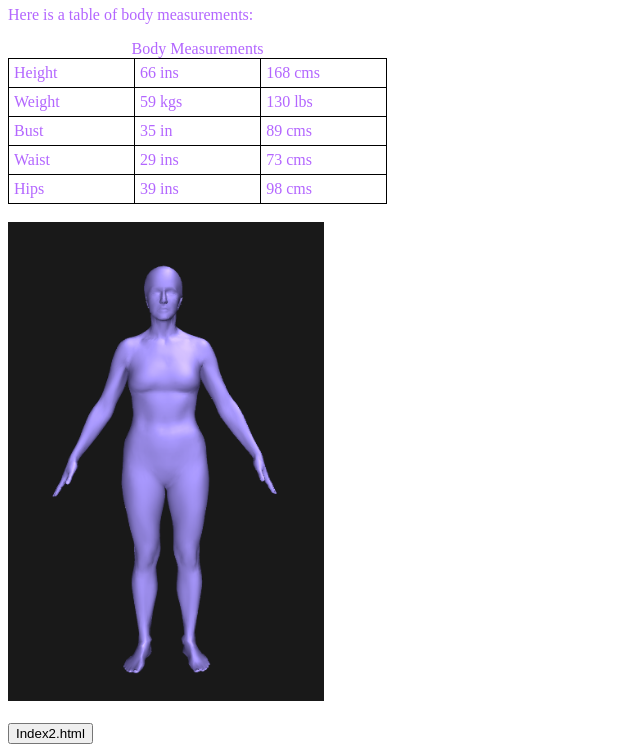
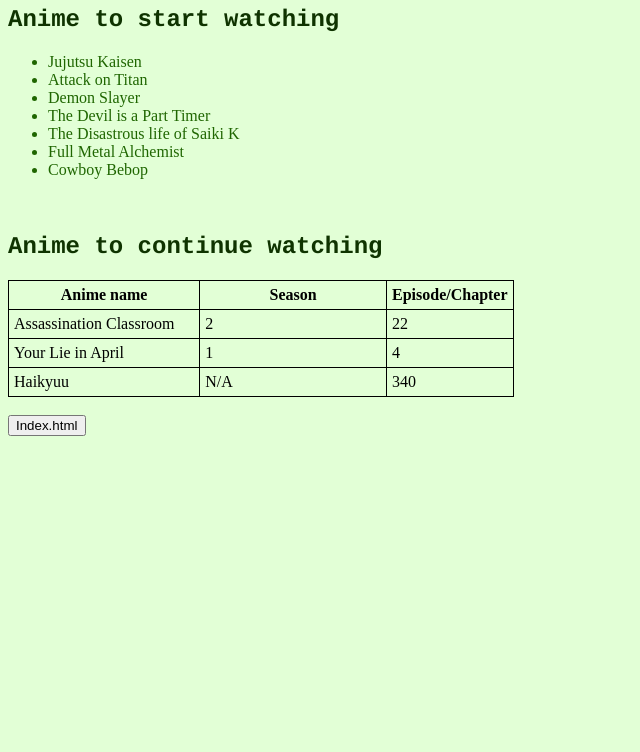
Before and after one commit to Samantha-Nguyen/Unit2-06, a plain HTML site: page index2.html in a window 1280 px wide. Shown: the part 74-826 px from the top of the page, without its empty margins (0-640 px from the left). After the commit the page ends 800 px from the top, so only its background shows below. Drawn offline with Linux system fonts and the light colour scheme.

Commit message:
index2.html

```diff
--- a/index2.html
+++ b/index2.html
@@ -1,59 +1,64 @@
 <!DOCTYPE html>
-<html lang = "en-ca">
+<html lang="en-ca">
   <head>
     <style>
       table, th, td {
       border: 1px solid #000;
       border-collapse: collapse;
-      color: #b366ff;
+      color: #000;
       padding: 5px;
-      width: 30%;
+      width: 40%;
       }
     </style>
     <meta charset = "utf-8">
-    <meta name = "description" content = "unit2-06">
-    <meta name = "keywords" content = "unit2-06, table, id">
-    <meta name = "author" content = "Samantha Nguyen">
-    <meta name = "viewport" content = "width=device-width">
-    <link href = "style.css" rel = "stylesheet" type="text/css" />
-    <title>Unit2-06</title>
+    <meta name = "description" content="unit2-06 extra">
+    <meta name = "keywords" content="extra">
+    <meta name = "author" content="Samantha Nguyen">
+    <meta name = "viewport" content="width=device-width">
+    <link href = "style.css" rel="stylesheet" type="text/css" />
+    <title>Unit2-06 Extra</title>
   </head>
-  <body id = "background">
+  <body id = "body">
     <script src = "script.js"></script>
-    <h1 id = "h1">Health</h1>
-    <p id = "p1">Here is a table of body measurements:</p>
-    <table id = "t1">
-      <caption> Body Measurements </caption>
+    <h1 id = "heading">Anime</h1>
+    <h2 id = "heading2">Anime to start watching</h2>
+    <div class = "list">
+    <ul id = "list">
+      <li>Jujutsu Kaisen</li>
+      <li>Attack on Titan</li>
+      <li>Demon Slayer</li>
+      <li>The Devil is a Part Timer</li>
+      <li>The Disastrous life of Saiki K</li>
+      <li>Full Metal Alchemist</li>
+      <li>Cowboy Bebop</li>
+    </ul>
+    </div>
+    <br>
+    <h2 id = "heading3">Anime to continue watching</h2>
+    <div class="table">
+    <table>
       <tr>
-        <td> Height </td>
-        <td> 66 ins </td>
-        <td> 168 cms </td>
+      <th>Anime name</th>
+      <th>Season</th>
+      <th>Episode/Chapter</th>
     </tr>
     <tr>
-        <td> Weight </td>
-        <td> 59 kgs </td>
-        <td> 130 lbs </td>
+      <td>Assassination Classroom</td>
+      <td>2</td>
+      <td>22</td>
     </tr>
     <tr>
-        <td> Bust </td>
-        <td> 35 in </td>
-        <td> 89 cms </td>
+      <td>Your Lie in April</td>
+      <td>1</td>
+      <td>4</td>
     </tr>
     <tr>
-        <td> Waist </td>
-        <td> 29 ins </td>
-        <td> 73 cms </td>
-      </tr>
-      <tr>
-        <td> Hips </td>
-        <td> 39 ins </td>
-        <td> 98 cms </td>
-      </tr>
+      <td>Haikyuu</td>
+      <td>N/A</de>
+      <td>340</td>
    </table>
+   </div>
     <br>
-    <img id = "image1" src = "./image/bodybuilder.PNG" alt = "Body Profile">
-    <br>
-    <br>
-    <button onclick = "document.location='index2.html'">Index2.html</button>
+    <button onclick = "document.location='index.html'">Index.html</button>
   </body>
 </html>
--- a/style.css
+++ b/style.css
@@ -11,6 +11,29 @@
 }
 
 #image1 {
-  width: 25%;
-  height: 25%;
+  width: 15%;
+  height: 15%;
 }
+
+#body {
+  background-color: #e2ffd6
+}
+
+#heading {
+  font-family: courier, monospace;
+  color: #0f3300;
+}
+
+#heading2 {
+  font-family: courier, monospace;
+  color: #0f3300;
+}
+
+#heading3 {
+  font-family: courier, monospace;
+  color: #0f3300;
+}
+
+#list {
+  color: #1f6600
+}
```
Also changed, not shown: index.html (+1 -1 lines). Lines whose indentation alone changed are shown as unchanged.
